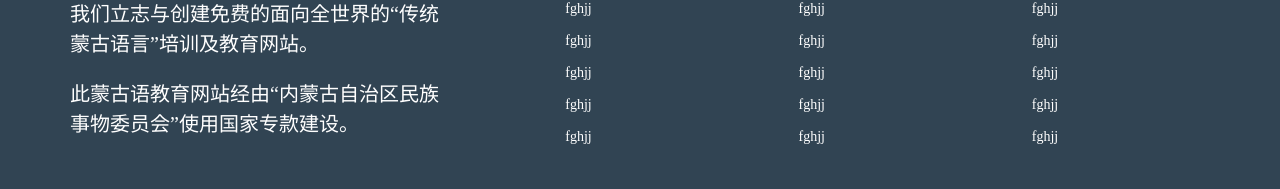
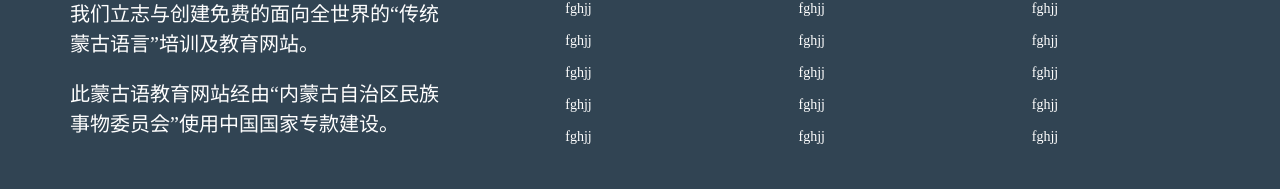
Before and after one commit to hohhots/mon-minwei-web-starter-kit, a website: page app/basic.html in a window 1280 px wide. Shown: the part 1560-1749 px from the top of the page. Drawn offline with nearby package versions, Linux system fonts and the light colour scheme; some packages are replaced by stand-ins of ours.

Commit message:
add china

```diff
--- a/app/basic.html
+++ b/app/basic.html
@@ -309,7 +309,7 @@
           <div class="footer-container-title col-md-4">
             <p class="footer-container-title-p">我们立志与创建免费的面向全世界的“传统蒙古语言”培训及教育网站。</p>
             <p></p><p></p>
-            <p class="footer-container-title-p">此蒙古语教育网站经由“内蒙古自治区民族事物委员会”使用国家专款建设。</p>
+            <p class="footer-container-title-p">此蒙古语教育网站经由“内蒙古自治区民族事物委员会”使用中国国家专款建设。</p>
           </div>
           <div class="col-md-8">
             <div class="col-md-4">
```
